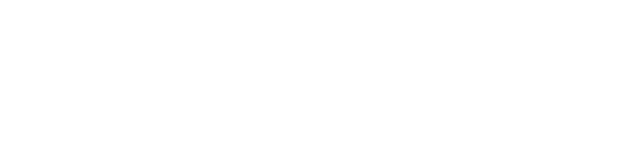
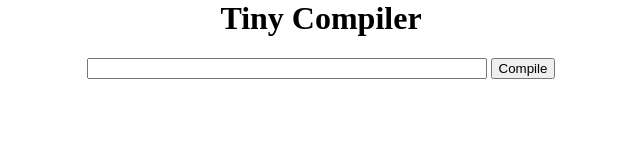
Before and after one commit to abiduzz420/arithmetic-parser, a plain HTML site: page index.html in a window 1280 px wide. Shown: the whole page, without its empty margins (319-959 px from the left). Drawn offline with Linux system fonts and the light colour scheme.

Commit message:
readme and index starter added

```diff
--- /dev/null
+++ b/index.css
@@ -0,0 +1,9 @@
+body {
+    max-width: 500px;
+    margin: auto;
+    text-align: center;
+}
+
+#code {
+    width: 400px;
+}
--- a/index.html
+++ b/index.html
@@ -1,5 +1,14 @@
 <html>
-    <head>
-        <script src="js-25-compiler.js"></script>
-    </head>
+<head>
+    <script src="js-25-compiler.js"></script>
+    <link rel="stylesheet" href="index.css" />
+</head>
+<body>
+    <h1>Tiny Compiler</h1>
+    <input id="code" type="text" name="code" />
+    <button onclick="">Compile</button>
+    <br>
+    <br>
+    <span id="output"></span>
+</body>
 </html>
```
Also changed, not shown: 1 other file.
